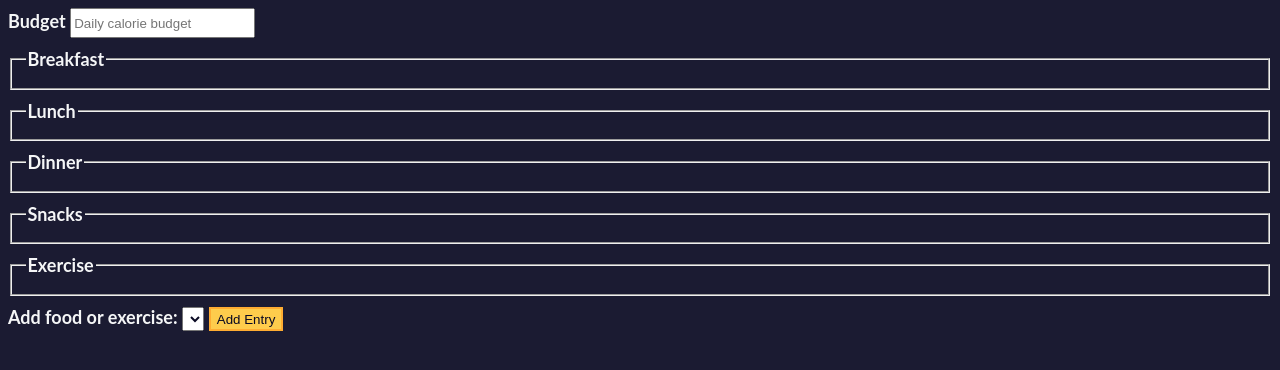
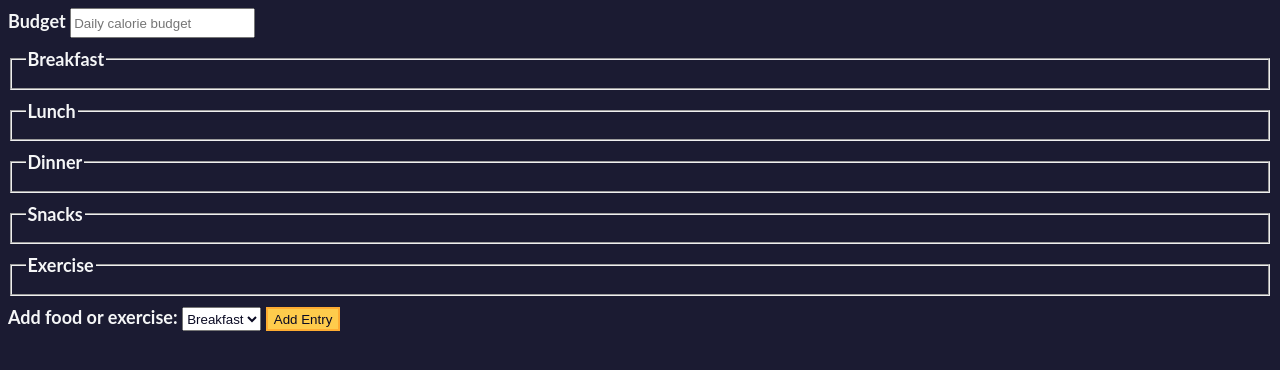
Before and after one commit to PattiyaY/JavaScript-DSA, a plain HTML site: page Calorie Counter/index.html in a window 1280 px wide. Drawn offline with Linux system fonts and the light colour scheme.

Commit message:
feature: add options

```diff
--- a/Calorie Counter/index.html
+++ b/Calorie Counter/index.html
@@ -45,7 +45,13 @@
       <div class="controls">
         <span>
           <label for="entry-dropdown"> Add food or exercise:</label>
-          <select id="entry-dropdown" name="options"></select>
+          <select id="entry-dropdown" name="options">
+            <option>Breakfast</option>
+            <option>Lunch</option>
+            <option>Dinner</option>
+            <option>Snacks</option>
+            <option>Exercise</option>
+          </select>
 
           <button type="button" id="add-entry">Add Entry</button>
         </span>
```
